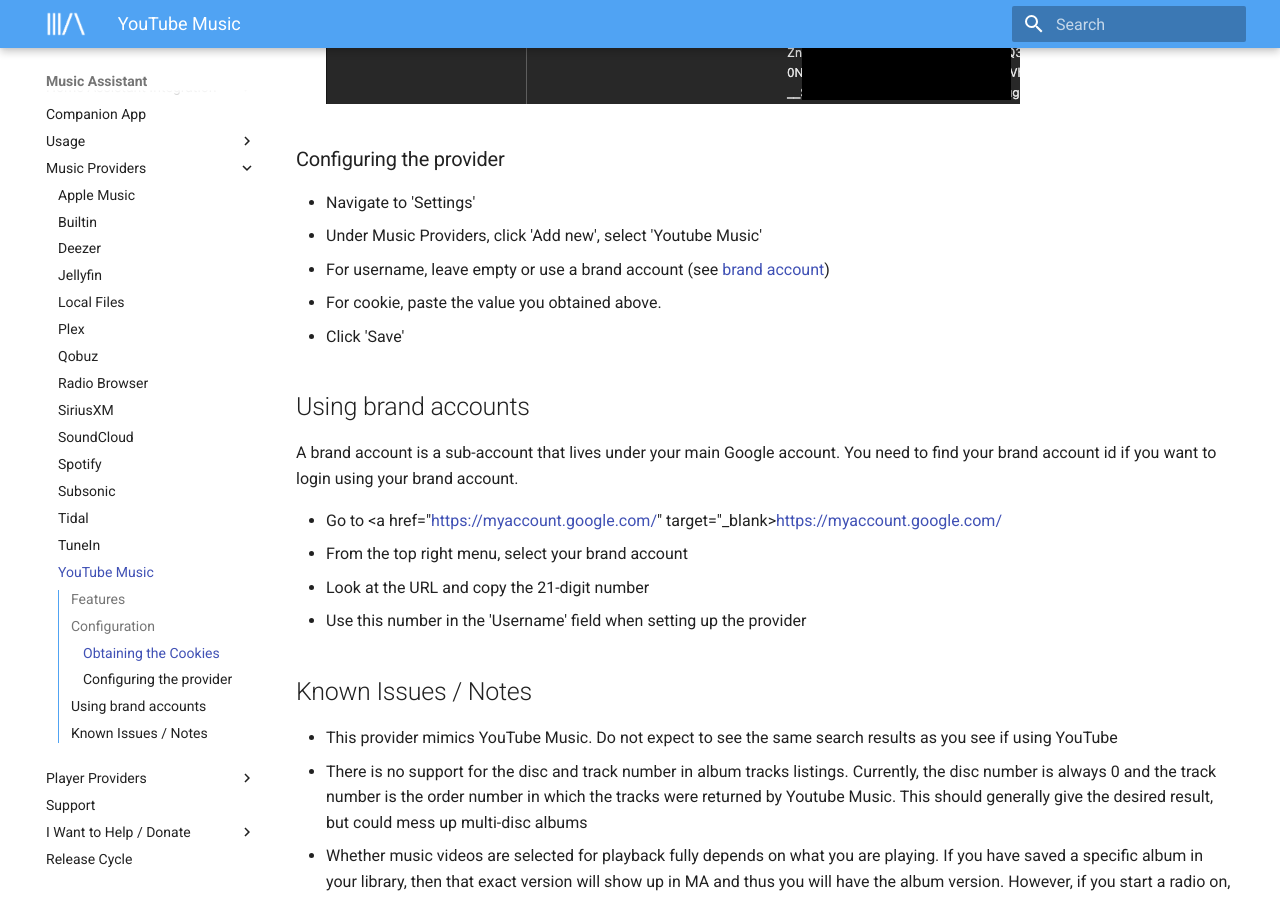
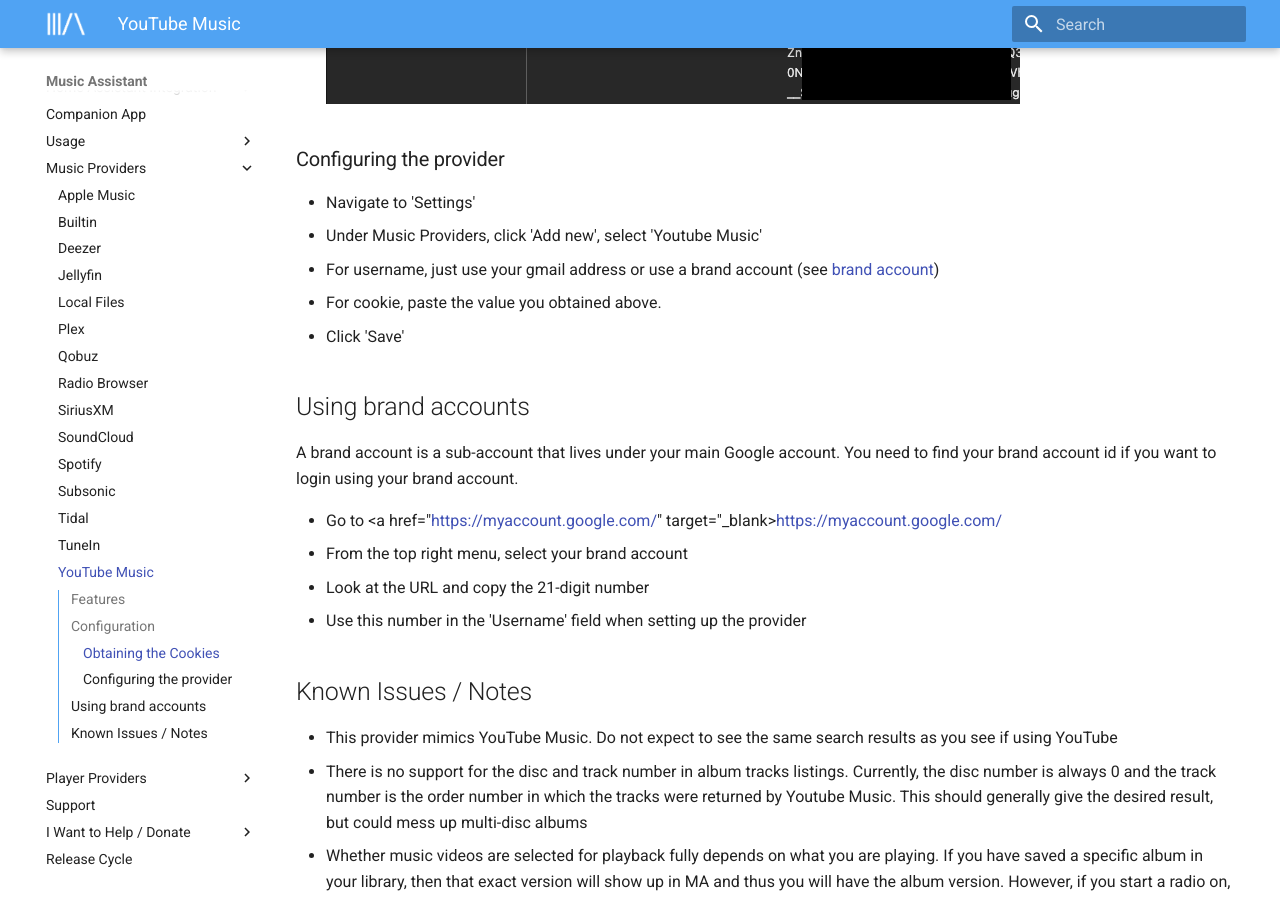
Before and after one commit to pwbriggs/music-assistant.github.io, an MkDocs documentation site: the page built from docs/music-providers/youtube-music.md, in a window 1280 px wide and 900 px high, scrolled down 3261 px. Built offline with MkDocs 1.6.1 and Material for MkDocs 9.7.7, drawn with Linux system fonts in a browser that asks for light colours.

Commit message:
Rewrite YT Music docs for Cookie auth

```diff
--- a/docs/music-providers/youtube-music.md
+++ b/docs/music-providers/youtube-music.md
@@ -39,7 +39,7 @@
 ### Configuring the provider
 - Navigate to 'Settings'
 - Under Music Providers, click 'Add new', select 'Youtube Music'
-- For username, leave empty or use a brand account (see [brand account](#using-brand-accounts))
+- For username, just use your gmail address or use a brand account (see [brand account](#using-brand-accounts))
 - For cookie, paste the value you obtained above.
 - Click 'Save'
 
```
